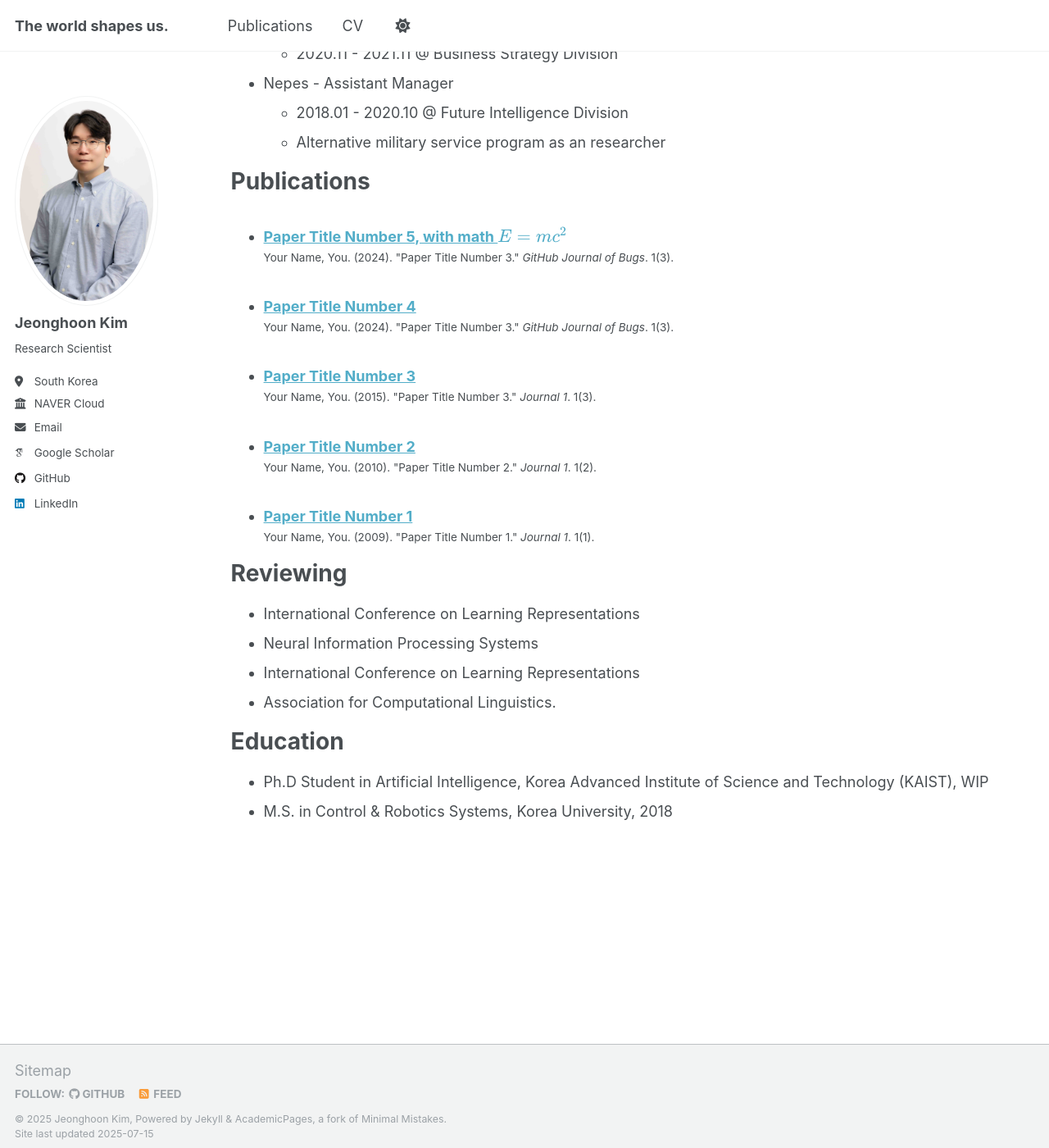
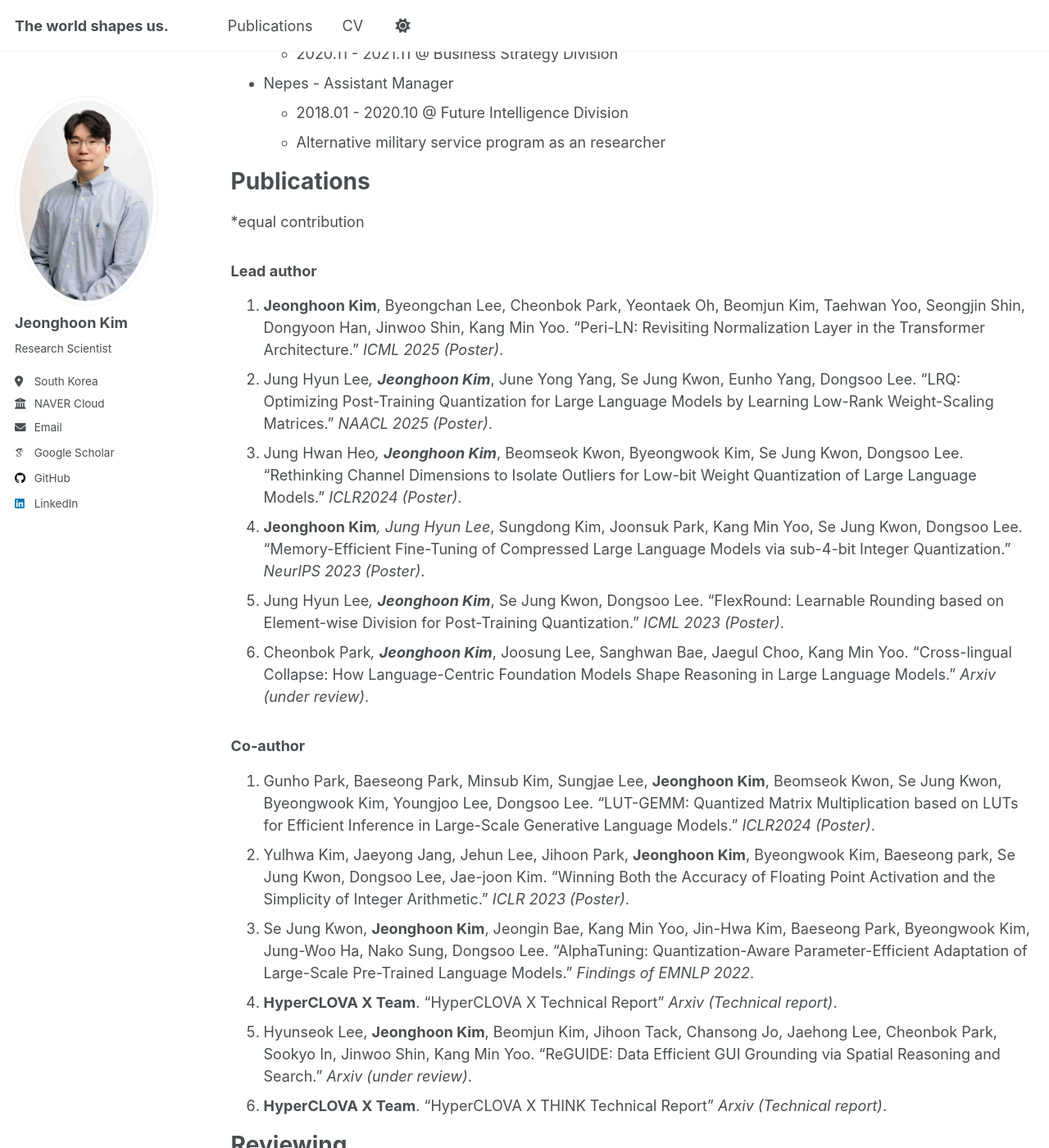
Before and after one commit to penpaperkeycode/penpaperkeycode.github.io, a Jekyll site: the page built from _pages/cv.md, in a window 1280 px wide and 1400 px high, scrolled down 293 px. Shown: the whole window at 82% size. Built offline with Jekyll 4.4.1, drawn with Linux system fonts in a browser that asks for light colours; some web fonts are replaced.

Commit message:
Update cv.md

```diff
--- a/_pages/cv.md
+++ b/_pages/cv.md
@@ -23,9 +23,25 @@ Work Experience
 
 Publications
 ======
-  <ul>{% for post in site.publications reversed %}
-    {% include archive-single-cv.html %}
-  {% endfor %}</ul>
+*equal contribution
+
+### Lead author
+1. **Jeonghoon Kim**, Byeongchan Lee, Cheonbok Park, Yeontaek Oh, Beomjun Kim, Taehwan Yoo, Seongjin Shin, Dongyoon Han, Jinwoo Shin, Kang Min Yoo. “Peri-LN: Revisiting Normalization Layer in the Transformer Architecture.” _ICML 2025 (Poster)_.
+2. Jung Hyun Lee*, **Jeonghoon Kim***, June Yong Yang, Se Jung Kwon, Eunho Yang, Dongsoo Lee. “LRQ: Optimizing Post-Training Quantization for Large Language Models by Learning Low-Rank Weight-Scaling Matrices.” _NAACL 2025 (Poster)_.
+3. Jung Hwan Heo*, **Jeonghoon Kim***, Beomseok Kwon, Byeongwook Kim, Se Jung Kwon, Dongsoo Lee. “Rethinking Channel Dimensions to Isolate Outliers for Low-bit Weight Quantization of Large Language Models.” _ICLR2024 (Poster)_.
+4. **Jeonghoon Kim***, Jung Hyun Lee*, Sungdong Kim, Joonsuk Park, Kang Min Yoo, Se Jung Kwon, Dongsoo Lee. “Memory-Efficient Fine-Tuning of Compressed Large Language Models via sub-4-bit Integer Quantization.”  _NeurIPS 2023 (Poster)_.
+5. Jung Hyun Lee*, **Jeonghoon Kim***, Se Jung Kwon, Dongsoo Lee. “FlexRound: Learnable Rounding based on Element-wise Division for Post-Training Quantization.” _ICML 2023 (Poster)_.
+6. Cheonbok Park*, **Jeonghoon Kim***, Joosung Lee, Sanghwan Bae, Jaegul Choo, Kang Min Yoo. “Cross-lingual Collapse: How Language-Centric Foundation Models Shape Reasoning in Large Language Models.” _Arxiv (under review)_.
+
+
+### Co-author
+7. Gunho Park, Baeseong Park, Minsub Kim, Sungjae Lee, **Jeonghoon Kim**, Beomseok Kwon, Se Jung Kwon, Byeongwook Kim, Youngjoo Lee, Dongsoo Lee.  "LUT-GEMM: Quantized Matrix Multiplication based on LUTs for Efficient Inference in Large-Scale Generative Language Models." _ICLR2024 (Poster)_.
+8. Yulhwa Kim, Jaeyong Jang, Jehun Lee, Jihoon Park, **Jeonghoon Kim**, Byeongwook Kim, Baeseong park, Se Jung Kwon, Dongsoo Lee, Jae-joon Kim. “Winning Both the Accuracy of Floating Point Activation and the Simplicity of Integer Arithmetic.” _ICLR 2023 (Poster)_.
+9. Se Jung Kwon, **Jeonghoon Kim**, Jeongin Bae, Kang Min Yoo, Jin-Hwa Kim, Baeseong Park, Byeongwook Kim, Jung-Woo Ha, Nako Sung, Dongsoo Lee. “AlphaTuning: Quantization-Aware Parameter-Efficient Adaptation of Large-Scale Pre-Trained Language Models.” _Findings of EMNLP 2022_.
+10. **HyperCLOVA X Team**. “HyperCLOVA X Technical Report” _Arxiv (Technical report)_.
+11. Hyunseok Lee, **Jeonghoon Kim**, Beomjun Kim, Jihoon Tack, Chansong Jo, Jaehong Lee, Cheonbok Park, Sookyo In, Jinwoo Shin, Kang Min Yoo. “ReGUIDE: Data Efficient GUI Grounding via Spatial Reasoning and Search.” _Arxiv (under review)_.
+12. **HyperCLOVA X Team**. “HyperCLOVA X THINK Technical Report” _Arxiv (Technical report)_.
+
 
 
 Reviewing
```
